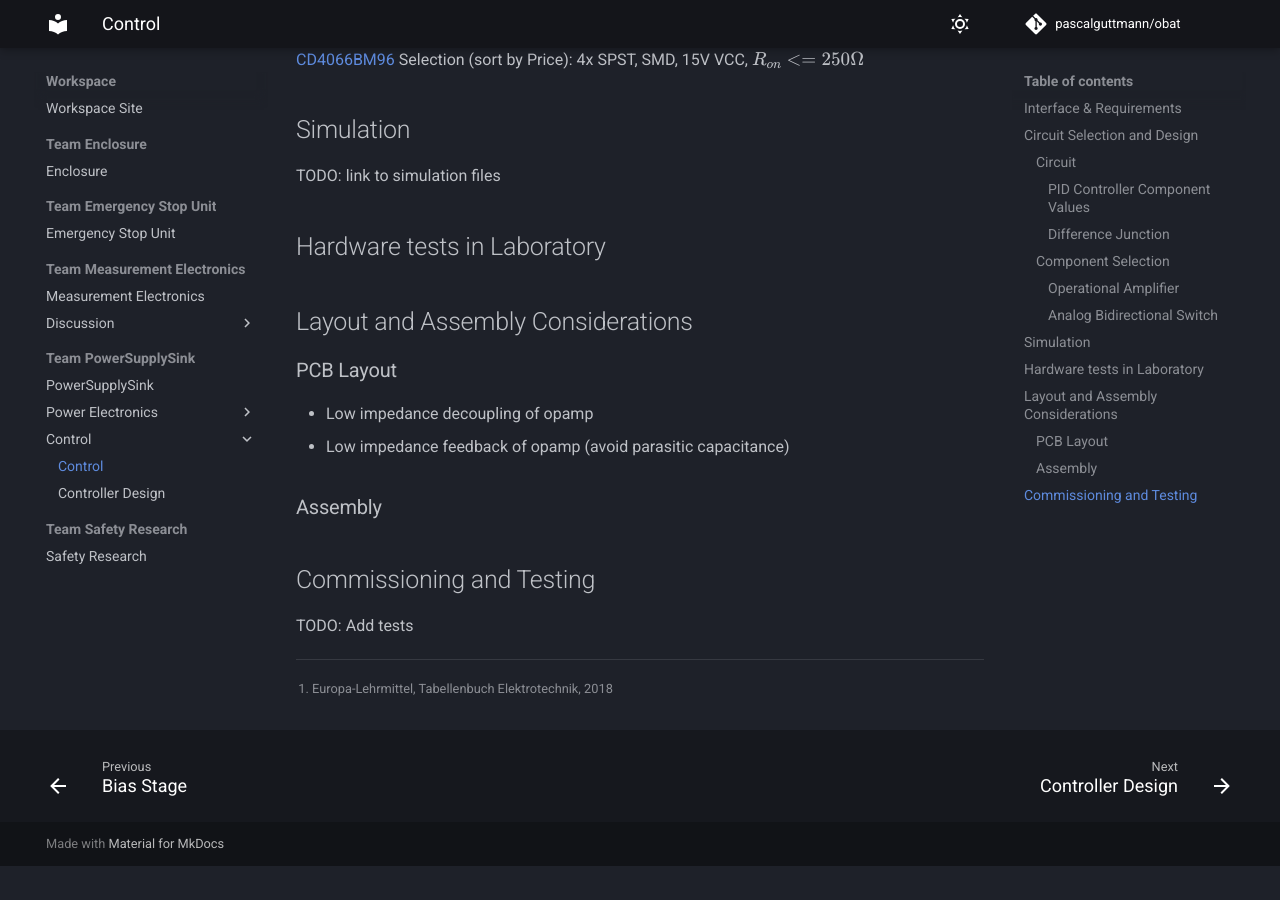
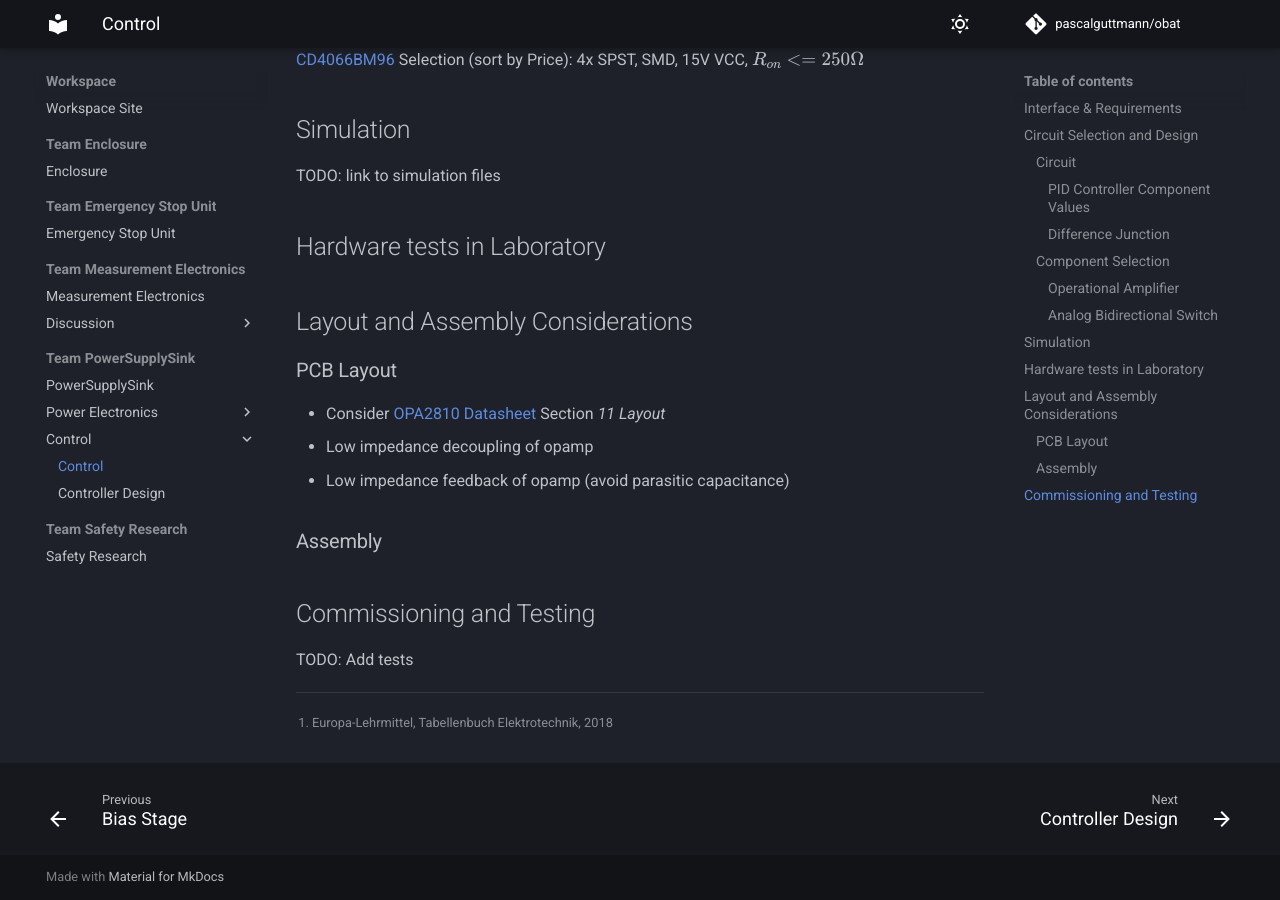
Before and after one commit to pascalguttmann/obat, an MkDocs documentation site: the page built from docs/workspace/pss/control/control.md, in a window 1280 px wide and 900 px high, scrolled down 2853 px. Built offline with MkDocs 1.6.1 and Material for MkDocs 9.7.7, drawn with Linux system fonts in a browser that asks for light colours; comment, search, counter and statistics services are not loaded; before the commit the page ends 3719 px from its top, so only the background shows below that.

Commit message:
add layout considerations for control opamp

```diff
--- a/docs/workspace/pss/control/control.md
+++ b/docs/workspace/pss/control/control.md
@@ -103,8 +103,11 @@ Layout and Assembly Considerations
 
 ### PCB Layout
 
+- Consider [OPA2810 Datasheet] Section _11 Layout_
 - Low impedance decoupling of opamp
 - Low impedance feedback of opamp (avoid parasitic capacitance)
+
+[OPA2810 Datasheet]: <../../../datasheet/opa2810.pdf>
 
 ### Assembly
 
```
Also changed, not shown: 1 other file.
